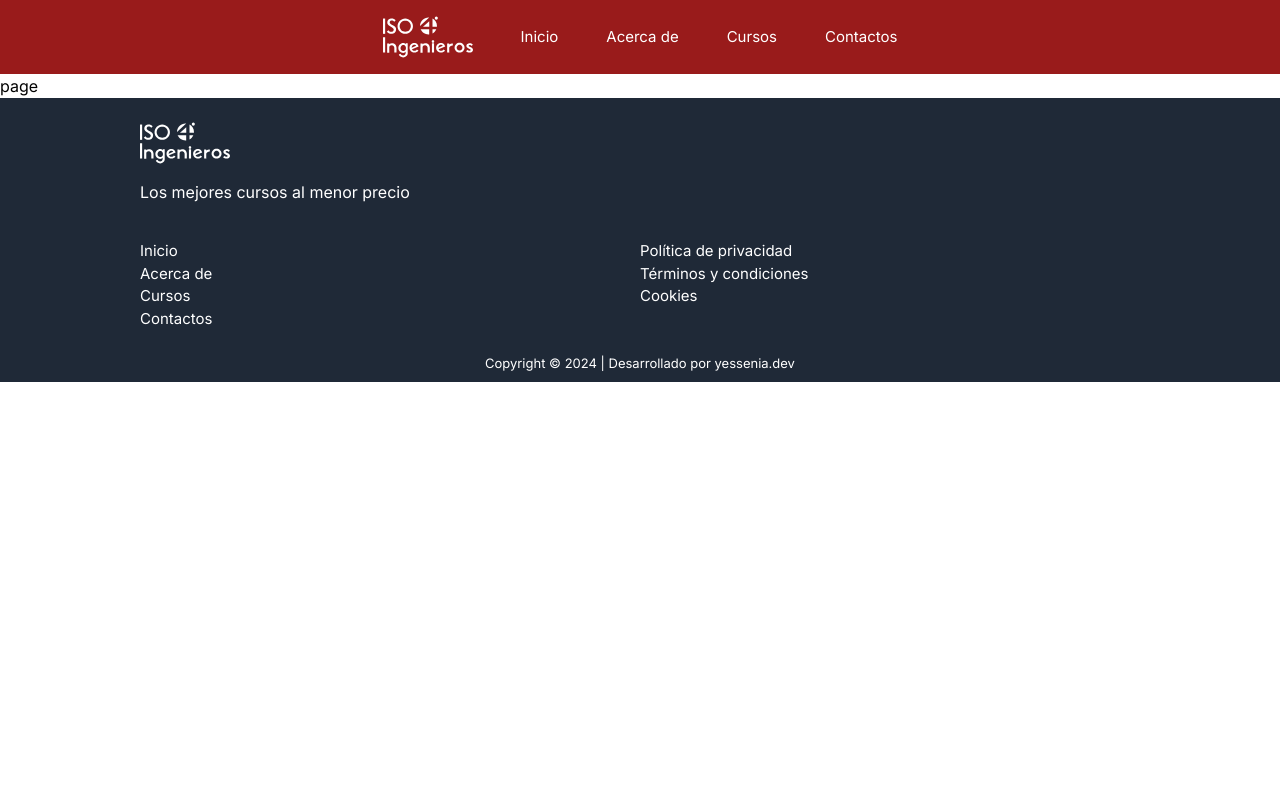
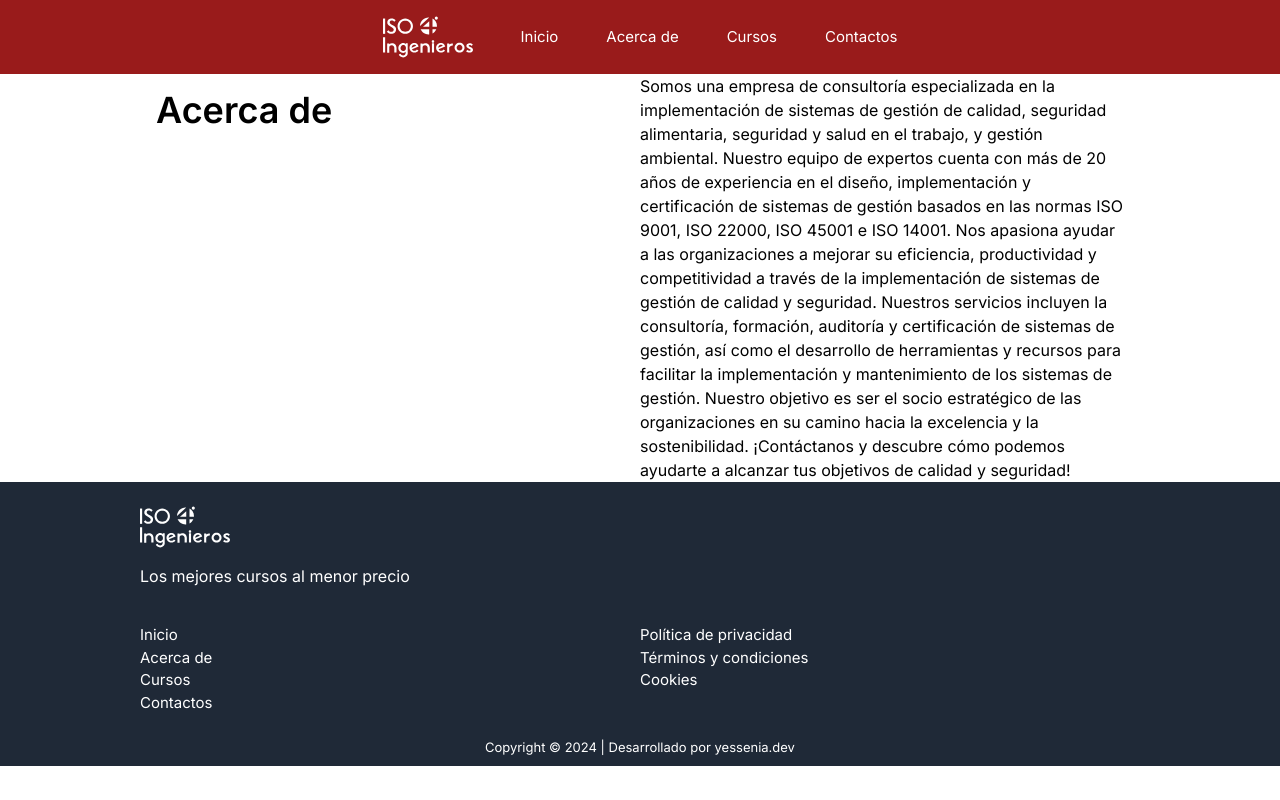
Before and after one commit to yessenia22c/iso-ingenieros-nextjs-react, a Next.js app: page /acerca-de in a window 1280 px wide. Built offline with nearby package versions, Linux system fonts and the light colour scheme.

Commit message:
refactor: Update AcercaDe page layout and content

```diff
--- a/src/app/acerca-de/page.js
+++ b/src/app/acerca-de/page.js
@@ -4,8 +4,29 @@ import PrincipalNavComponent from "../../components/NavComponent/PrincipalNavCom
 export default function page()  {
   return (
     <>
-    {/* <PrincipalNavComponent /> */}
-    <div>page</div>
+    <section className="flex justify-center">
+    <div className="w-[1000px] px-4">
+        <div className="grid grid-cols-2 justify-center">
+        <h1 className="text-4xl font-semibold my-4">Acerca de </h1>
+        <p className=" ">
+          Somos una empresa de consultoría especializada en la implementación de
+          sistemas de gestión de calidad, seguridad alimentaria, seguridad y salud
+          en el trabajo, y gestión ambiental. Nuestro equipo de expertos cuenta con
+          más de 20 años de experiencia en el diseño, implementación y certificación
+          de sistemas de gestión basados en las normas ISO 9001, ISO 22000, ISO 45001
+          e ISO 14001. Nos apasiona ayudar a las organizaciones a mejorar su eficiencia,
+          productividad y competitividad a través de la implementación de sistemas de
+          gestión de calidad y seguridad. Nuestros servicios incluyen la consultoría,
+          formación, auditoría y certificación de sistemas de gestión, así como el
+          desarrollo de herramientas y recursos para facilitar la implementación y
+          mantenimiento de los sistemas de gestión. Nuestro objetivo es ser el socio
+          estratégico de las organizaciones en su camino hacia la excelencia y la
+          sostenibilidad. ¡Contáctanos y descubre cómo podemos ayudarte a alcanzar tus
+          objetivos de calidad y seguridad!
+        </p>
+        </div>
+    </div>
+    </section>
     </>
   )
 }
```
